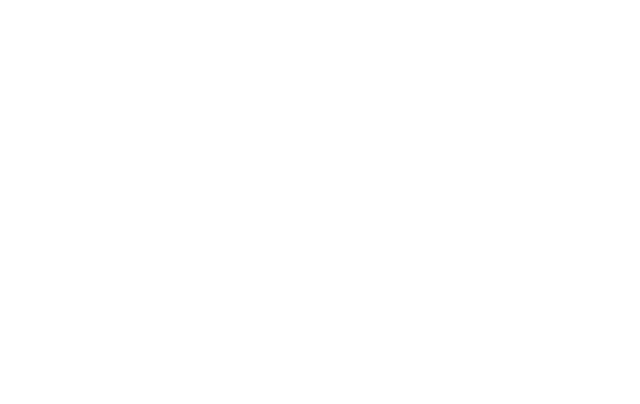
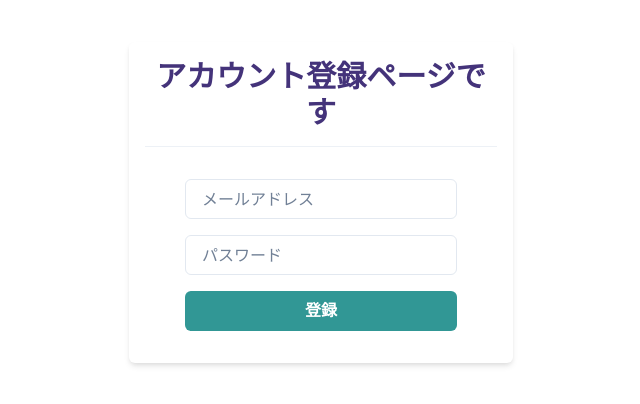
Before and after one commit to ari5008/dev_frontend, a React (Create React App) app: page /signup in a window 1280 px wide. Before the commit this address had no page. Shown: the part 198-602 px from the top of the page, without its empty margins (319-959 px from the left). Built offline with nearby package versions, Linux system fonts and the light colour scheme.

Commit message:
feat: Signupコンポーネント新規追加 #2

```diff
--- a/src/App.jsx
+++ b/src/App.jsx
@@ -5,6 +5,7 @@ import { ChakraProvider } from '@chakra-ui/react';
 import Home from './components/pages/Home';
 import Login from './components/pages/Login';
 import theme from './theme/theme';
+import Signup from './components/pages/Signup';
 
 function App() {
   // useEffect(() => {
@@ -23,6 +24,7 @@ function App() {
         <Routes>
           <Route path="/" element={<Home />} />
           <Route path="/login" element={<Login />} />
+          <Route path="/signup" element={<Signup />} />
         </Routes>
       </BrowserRouter>
     </ChakraProvider>
--- /dev/null
+++ b/src/components/pages/Signup.jsx
@@ -0,0 +1,26 @@
+import { Box, Button, Divider, Flex, Heading, Input, Stack } from "@chakra-ui/react";
+
+const Signup = () => {
+  return (
+    <Flex align="center" justify="center" height="100vh">
+      <Box bg="white" w="sm" p={4} borderRadius="md" shadow="md">
+        <Heading as="h1" size="lg" textAlign="center" >アカウント登録ページです</Heading>
+        <Divider my={4} />
+        <form>
+          <Stack spacing={4} py={4} px={10}>
+            <Input placeholder="メールアドレス" value="" />
+            <Input placeholder="パスワード" value="" />
+            <Button
+              colorScheme='teal'
+              isDisabled=""
+            >
+              登録
+            </Button>
+          </Stack>
+        </form>
+      </Box>
+    </Flex>
+  )
+}
+
+export default Signup;
```
